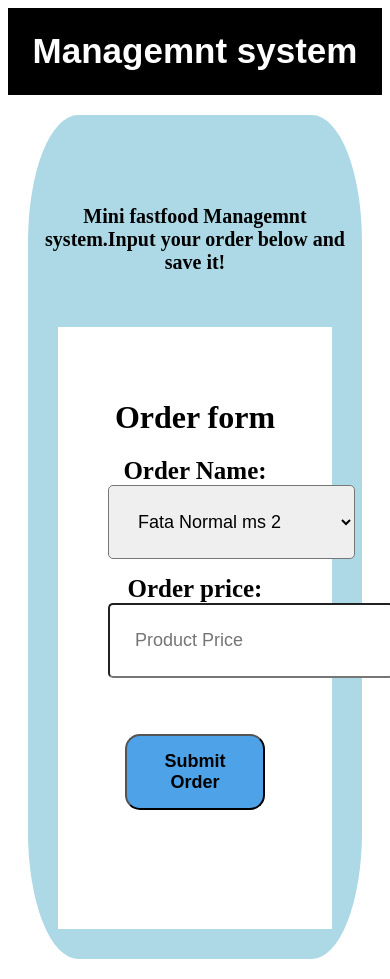
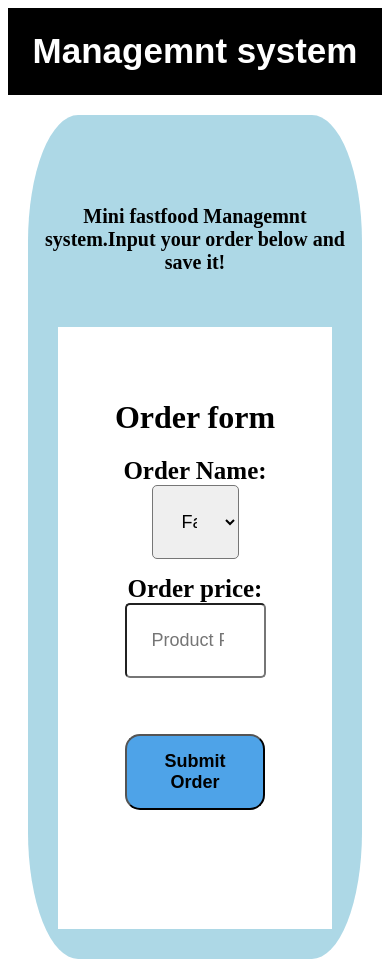
Before and after one commit to Fanitu/basic-Managment, a React (Vite) app: page / in a window 390 px wide. Built offline with nearby package versions, Linux system fonts and the light colour scheme.

Commit message:
fixing the input overlay in mobile phone

```diff
--- a/src/index.css
+++ b/src/index.css
@@ -38,6 +38,7 @@
   font-weight: bold;
 }
 .orderType,.orderPrice{
+  width: 50%;
   font-size: 18px;
   padding: 25px;
   border-radius: 5px;
```
